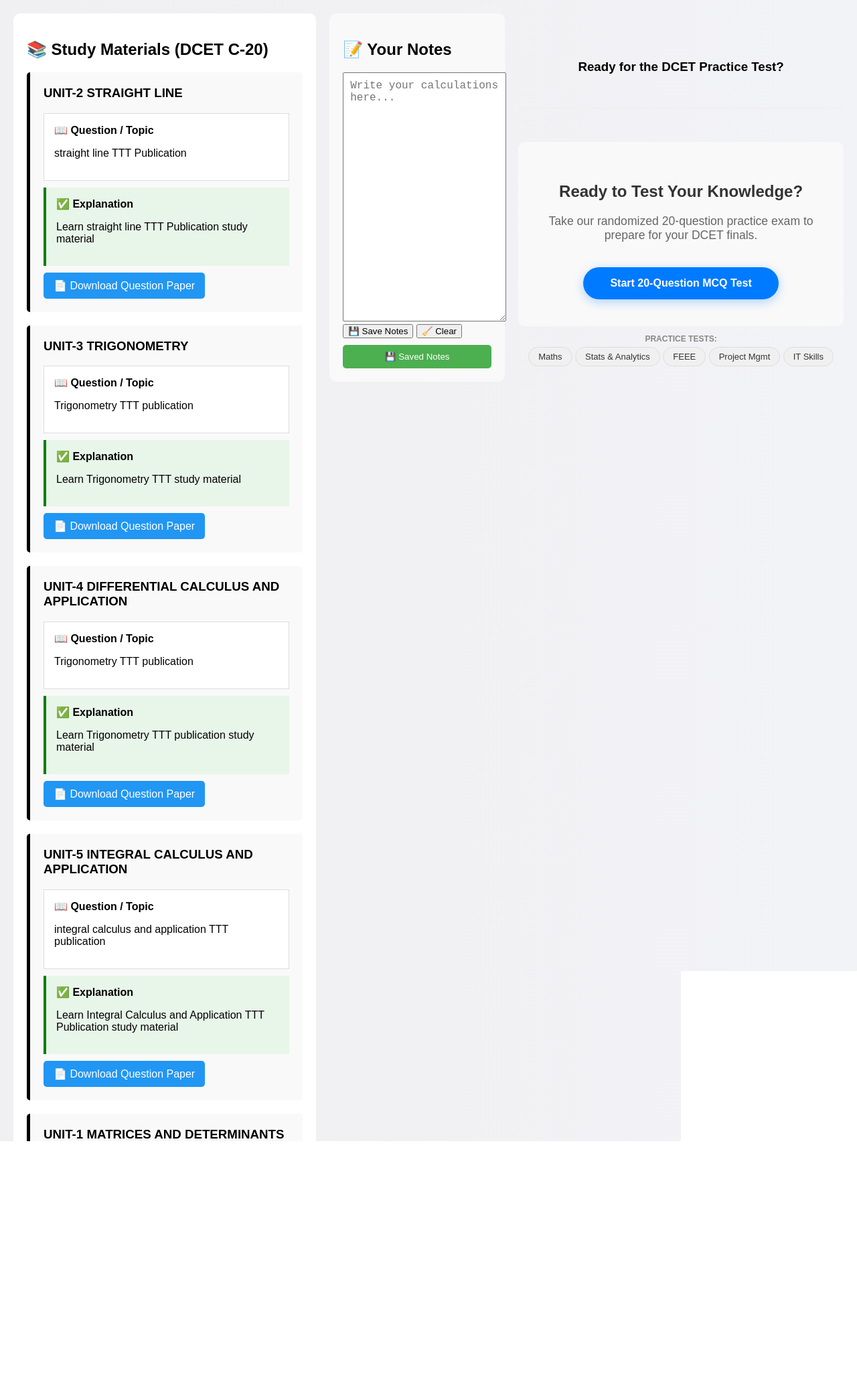
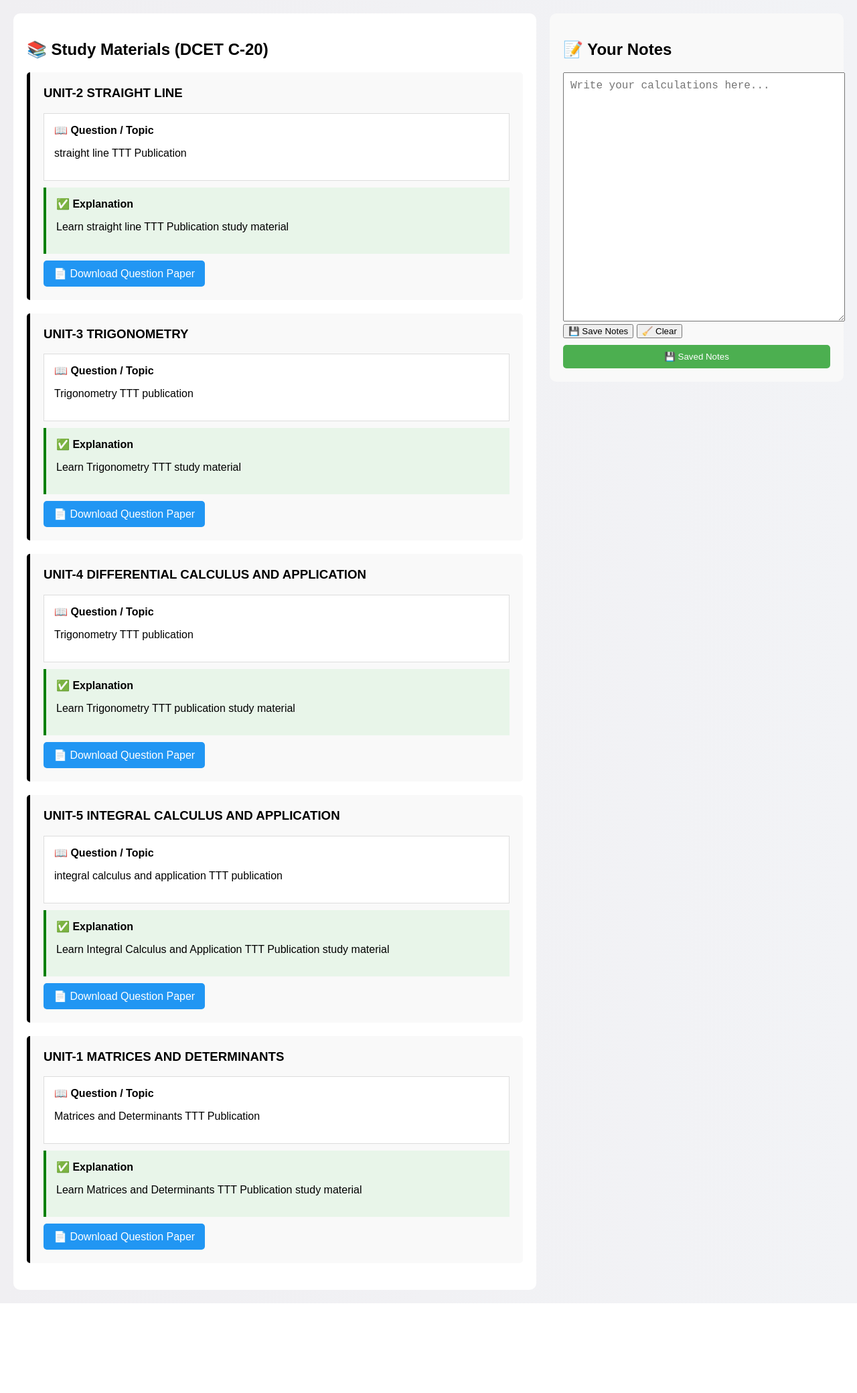
Before and after one commit to sanahh15/dcet, a Flask app: page /student/subject/2 in a window 1280 px wide. Shown: the part 75-2155 px from the top of the page at 67% size. After the commit the page ends 2021 px from the top, so only its background shows below. Run offline with Flask 3, Linux system fonts and the light colour scheme; a user stored in the database is signed in.

Commit message:
updated code

```diff
--- a/app.py
+++ b/app.py
@@ -47,27 +47,21 @@ def login():
         email = request.form['email']
         password = request.form['password']
 
-        # -------- ADMIN LOGIN --------
         admin = Admin.query.filter_by(email=email).first()
         if admin and admin.password == password:
             session['admin_id'] = admin.id
             return redirect('/admin_dashboard')
 
-
-        # -------- INSTRUCTOR LOGIN --------
         instructor = Instructor.query.filter_by(email=email).first()
         if instructor and instructor.password == password:
             session['instructor_id'] = instructor.id
             return redirect('/instructor_dashboard')
 
-
-        # -------- STUDENT LOGIN --------
         student = Student.query.filter_by(email=email).first()
         if student and student.password == password:
             session['student_id'] = student.id
             session['student_name'] = student.name
             return redirect('/student_dashboard')
-
 
         flash("Invalid Email or Password")
 
@@ -427,7 +421,9 @@ def student_register():
         db.session.add(student)
         db.session.commit()
 
-        return redirect(url_for('student_login'))
+        print("Student registered successfully")
+
+        return redirect(url_for('login'))
 
     return render_template('student_register.html', branches=branches)
 
--- a/templates/login.html
+++ b/templates/login.html
@@ -43,7 +43,7 @@ body {
 .login-box h1 {
     font-size: 28px;
     font-weight: 700;
-    color: hsl(255, 95%, 46%);
+    color: hsl(231, 92%, 52%);
     margin-bottom: 5px;
 }
 
@@ -81,7 +81,7 @@ button {
     width: 95%;
     padding: 12px;
     margin-top: 10px;
-    background: linear-gradient(135deg, #2318ea, #1806e2);
+    background: linear-gradient(135deg, #1806e2 , #1806e2);
     color: white;
     border: none;
     border-radius: 8px;
@@ -137,6 +137,7 @@ a:hover {
         <button type="submit">Login</button>
     </form>
 
+
     <p>Don't have an account? <a href="/student/register">Register here</a></p>
 </div>
 
--- a/templates/student_register.html
+++ b/templates/student_register.html
@@ -30,6 +30,9 @@
 
 <div class="form-container">
     <h2>Student Registration</h2>
+    {% if error %}
+<p style="color:red">{{ error }}</p>
+{% endif %}
 
     <form method="POST">
         <input type="text" name="name" placeholder="Full Name" required>
--- a/templates/student_subject.html
+++ b/templates/student_subject.html
@@ -245,50 +245,9 @@
             <button type="submit" class="save-btn">💾 Saved Notes</button>
         </form>
     </div>
-       <div style="text-align: center; margin-top: 50px;">
-    <h3>Ready for the DCET Practice Test?</h3>
-    <hr style="margin: 50px 0; border: 0; border-top: 1px solid #eee;">
 
-<section id="mcq-section" style="text-align: center; padding: 40px; background-color: #f9f9f9; border-radius: 10px;">
-    <h2 style="color: #333;">Ready to Test Your Knowledge?</h2>
-    <p style="color: #666; font-size: 1.1em;">Take our randomized 20-question practice exam to prepare for your DCET finals.</p>
-
-    <a href="/mcq-test" style="
-        display: inline-block;
-        margin-top: 20px;
-        padding: 15px 40px;
-        background-color: #007bff;
-        color: white;
-        text-decoration: none;
-        font-weight: bold;
-        border-radius: 50px;
-        box-shadow: 0 4px 15px rgba(0,123,255,0.3);
-        transition: 0.3s;
-    ">
-        Start 20-Question MCQ Test
-    </a>
-</section>
-<div id="mcq-tags" style="margin: 10px auto; max-width: 1000px; padding: 0 15px;">
-    <p style="font-size: 12px; color: #888; margin-bottom: 5px; font-weight: bold; text-transform: uppercase;">Practice Tests:</p>
-
-    <div class="tag-scroll" style="
-        display: flex;
-        overflow-x: auto;
-        gap: 8px;
-        padding-bottom: 5px;
-        white-space: nowrap;
-        scrollbar-width: none;
-    ">
-
-       <div class="tag-scroll">
-    <a href="/mcq-test/maths" class="mcq-badge">Maths</a>
-    <a href="/mcq-test/statistics_analytics" class="mcq-badge">Stats & Analytics</a>
-    <a href="/mcq-test/feee" class="mcq-badge">FEEE</a>
-    <a href="/mcq-test/project_management" class="mcq-badge">Project Mgmt</a>
-    <a href="/mcq-test/it_skills" class="mcq-badge">IT Skills</a>
-</div>
-
-</div>
+        </div>
+    </div>
 
 <style>
     /* Styling for the small tags */
```
Also changed, not shown: requirements.txt (+24 -8 lines), instance/database.db.
